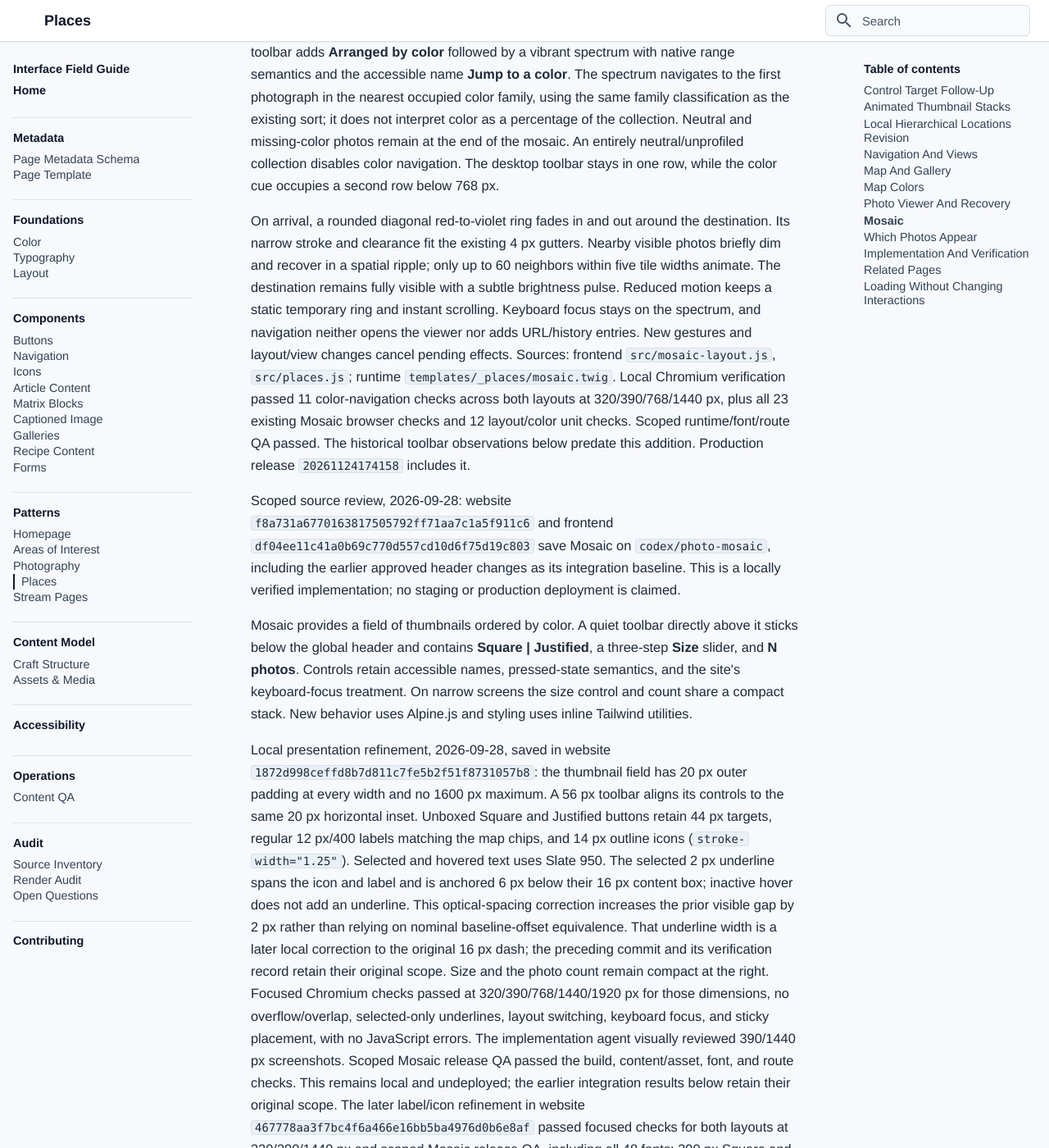
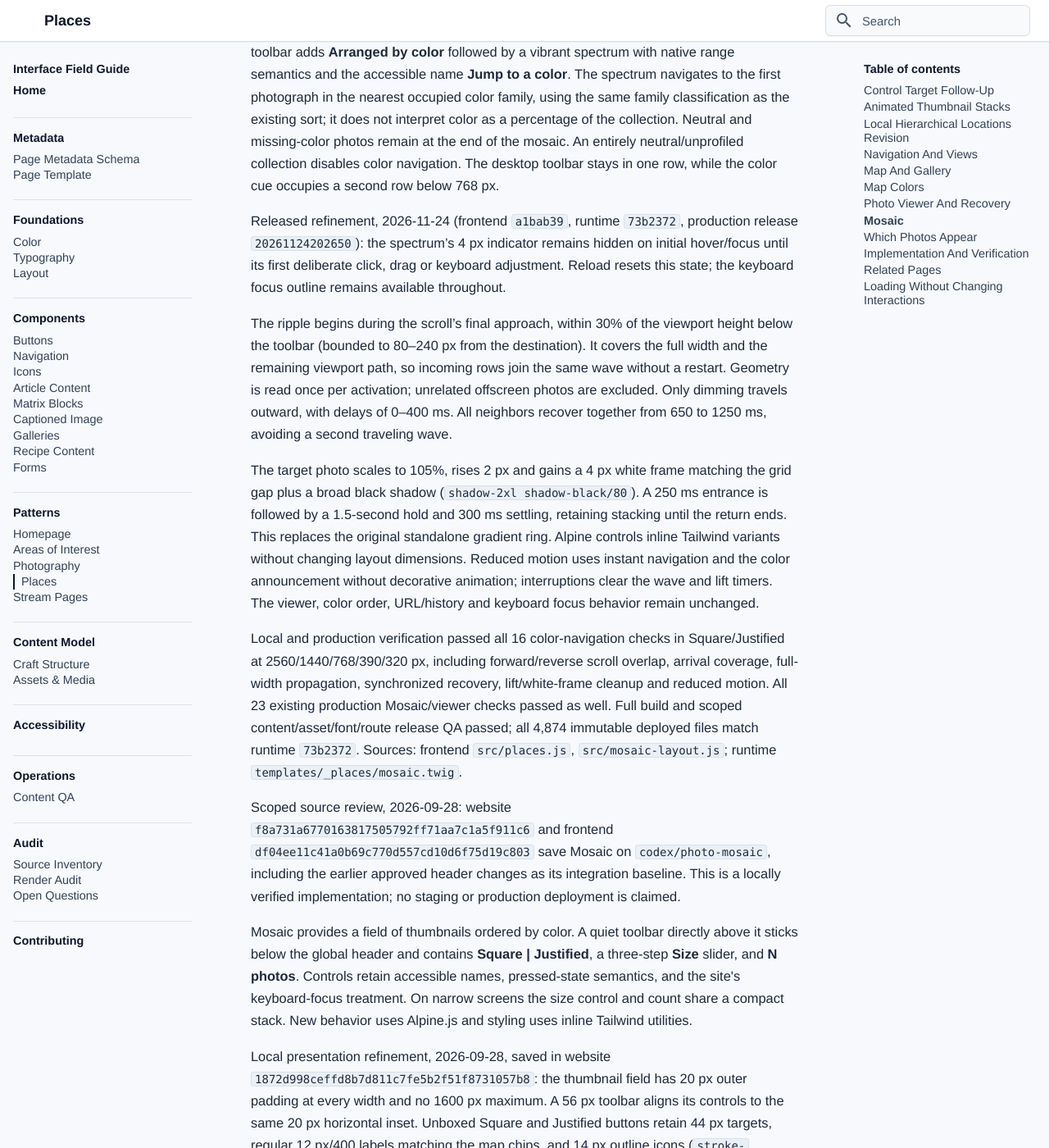
Before and after one commit to bentilden/Design-System, an MkDocs documentation site: the page built from docs/patterns/places.md, in a window 1280 px wide and 1400 px high, scrolled down 18667 px. Shown: the whole window at 82% size. Built offline with MkDocs 1.6.1 and Material for MkDocs 9.7.7, drawn with Linux system fonts in a browser that asks for light colours; some web fonts are replaced.

Commit message:
Document released mosaic ripple and lifted-photo feedback

```diff
--- a/docs/patterns/places.md
+++ b/docs/patterns/places.md
@@ -219,7 +219,13 @@ A missing map resource leaves the photo gallery and Posts available. Without Jav
 
 Released enhancement, 2026-11-24 (frontend `3958fc4`, included in runtime `417ae70`): the toolbar adds **Arranged by color** followed by a vibrant spectrum with native range semantics and the accessible name **Jump to a color**. The spectrum navigates to the first photograph in the nearest occupied color family, using the same family classification as the existing sort; it does not interpret color as a percentage of the collection. Neutral and missing-color photos remain at the end of the mosaic. An entirely neutral/unprofiled collection disables color navigation. The desktop toolbar stays in one row, while the color cue occupies a second row below 768 px.
 
-On arrival, a rounded diagonal red-to-violet ring fades in and out around the destination. Its narrow stroke and clearance fit the existing 4 px gutters. Nearby visible photos briefly dim and recover in a spatial ripple; only up to 60 neighbors within five tile widths animate. The destination remains fully visible with a subtle brightness pulse. Reduced motion keeps a static temporary ring and instant scrolling. Keyboard focus stays on the spectrum, and navigation neither opens the viewer nor adds URL/history entries. New gestures and layout/view changes cancel pending effects. Sources: frontend `src/mosaic-layout.js`, `src/places.js`; runtime `templates/_places/mosaic.twig`. Local Chromium verification passed 11 color-navigation checks across both layouts at 320/390/768/1440 px, plus all 23 existing Mosaic browser checks and 12 layout/color unit checks. Scoped runtime/font/route QA passed. The historical toolbar observations below predate this addition. Production release `20261124174158` includes it.
+Released refinement, 2026-11-24 (frontend `a1bab39`, runtime `73b2372`, production release `20261124202650`): the spectrum’s 4 px indicator remains hidden on initial hover/focus until its first deliberate click, drag or keyboard adjustment. Reload resets this state; the keyboard focus outline remains available throughout.
+
+The ripple begins during the scroll’s final approach, within 30% of the viewport height below the toolbar (bounded to 80–240 px from the destination). It covers the full width and the remaining viewport path, so incoming rows join the same wave without a restart. Geometry is read once per activation; unrelated offscreen photos are excluded. Only dimming travels outward, with delays of 0–400 ms. All neighbors recover together from 650 to 1250 ms, avoiding a second traveling wave.
+
+The target photo scales to 105%, rises 2 px and gains a 4 px white frame matching the grid gap plus a broad black shadow (`shadow-2xl shadow-black/80`). A 250 ms entrance is followed by a 1.5-second hold and 300 ms settling, retaining stacking until the return ends. This replaces the original standalone gradient ring. Alpine controls inline Tailwind variants without changing layout dimensions. Reduced motion uses instant navigation and the color announcement without decorative animation; interruptions clear the wave and lift timers. The viewer, color order, URL/history and keyboard focus behavior remain unchanged.
+
+Local and production verification passed all 16 color-navigation checks in Square/Justified at 2560/1440/768/390/320 px, including forward/reverse scroll overlap, arrival coverage, full-width propagation, synchronized recovery, lift/white-frame cleanup and reduced motion. All 23 existing production Mosaic/viewer checks passed as well. Full build and scoped content/asset/font/route release QA passed; all 4,874 immutable deployed files match runtime `73b2372`. Sources: frontend `src/places.js`, `src/mosaic-layout.js`; runtime `templates/_places/mosaic.twig`.
 
 
 Scoped source review, 2026-09-28: website `f8a731a6770163817505792ff71aa7c1a5f911c6` and frontend `df04ee11c41a0b69c770d557cd10d6f75d19c803` save Mosaic on `codex/photo-mosaic`, including the earlier approved header changes as its integration baseline. This is a locally verified implementation; no staging or production deployment is claimed.
```
